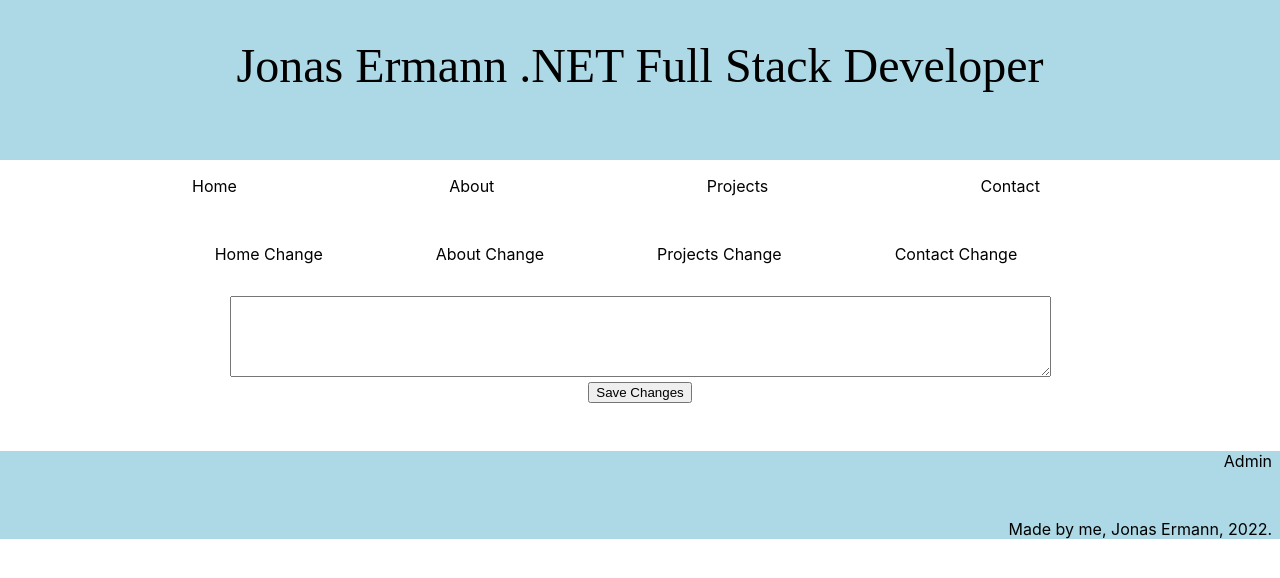
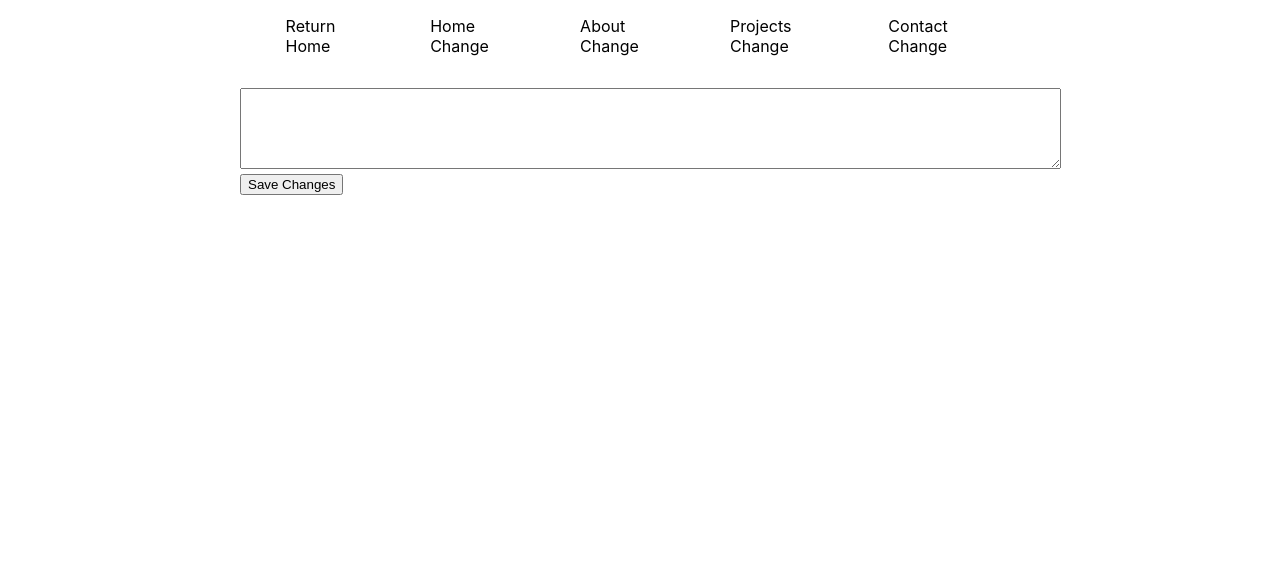
Before and after one commit to jonasermann/portfolio-client, a React (Create React App) app in the folder portfolio-client/: page / in a window 1280 px wide. Both pictures are taken after a click on the element "Admin". Shown: the top 578 px of the page. Built offline with nearby package versions, Linux system fonts and the light colour scheme; no server answers.

Commit message:
Add Auth0Provider

```diff
--- a/portfolio-client/package.json
+++ b/portfolio-client/package.json
@@ -3,6 +3,7 @@
   "version": "0.1.0",
   "private": true,
   "dependencies": {
+    "@auth0/auth0-react": "^1.11.0",
     "@testing-library/jest-dom": "^5.16.5",
     "@testing-library/react": "^13.4.0",
     "@testing-library/user-event": "^13.5.0",
@@ -12,6 +13,7 @@
     "@types/react-dom": "^18.0.6",
     "react": "^18.2.0",
     "react-dom": "^18.2.0",
+    "react-router-dom": "^6.4.1",
     "react-scripts": "5.0.1",
     "typescript": "^4.8.3",
     "web-vitals": "^2.1.4"
--- a/portfolio-client/src/App.tsx
+++ b/portfolio-client/src/App.tsx
@@ -5,6 +5,8 @@ import About from './components/About';
 import Projects from './components/Projects';
 import Contact from './components/Contact';
 import Admin from './components/Admin';
+import ReactDOM from "react-dom";
+import { Auth0Provider } from "@auth0/auth0-react";
 
 function App() {
 
@@ -35,7 +37,15 @@ function App() {
         {page}
       </div>
       <footer className="App-footer">
-        <p className="App-footer__text" onClick={() => setPage(<Admin />)}>
+        <p className="App-footer__text" onClick={() =>
+          ReactDOM.render(
+            <Auth0Provider
+              domain=""
+              clientId=""
+              redirectUri={window.location.origin}>
+              <Admin />
+            </Auth0Provider>,
+            document.getElementById("root"))}>
           Admin
         </p>
         <p className="App-footer__text">
--- a/portfolio-client/src/components/Admin.css
+++ b/portfolio-client/src/components/Admin.css
@@ -1,3 +1,8 @@
+.Admin-content {
+    max-width: 50rem;
+    margin: auto;
+}
+
 .Admin-nav {
     width: 95%;
     display: flex;
--- a/portfolio-client/src/components/Admin.tsx
+++ b/portfolio-client/src/components/Admin.tsx
@@ -13,6 +13,9 @@ const Admin = () => {
     <div className="Admin">
       <div className="Admin-content">
         <nav className="Admin-nav">
+          <div className="Admin-nav__icon" onClick={window.location.reload}>
+            Return Home
+          </div>
           <div className="Admin-nav__icon" onClick={() => setPage(<Home />)}>
             Home Change
           </div>
```
Also changed, not shown: 1 other file (tests, documents, lock files or other folders).
